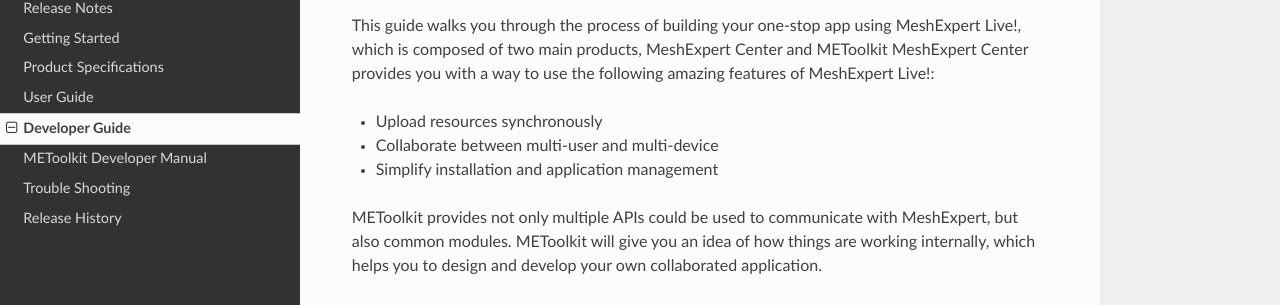
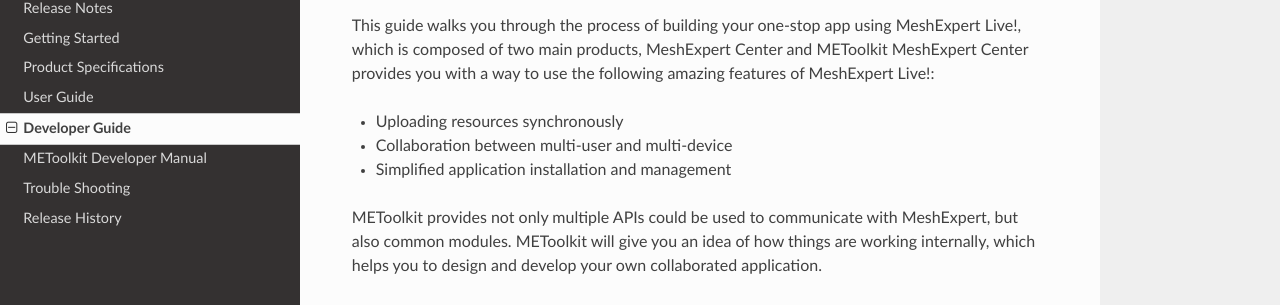
Before and after one commit to michael2008/ME-Live-Doc, an MkDocs documentation site: the page built from docs/developer-guide.md, in a window 1280 px wide and 900 px high. Shown: the part 141-446 px from the top of the window. Built offline with MkDocs 1.6.1, drawn with Linux system fonts in a browser that asks for light colours; nearby versions of some CDN libraries; old or Windows-style settings are respelled for this version of MkDocs.

Commit message:
Update developer-guide.md

```diff
--- a/docs/developer-guide.md
+++ b/docs/developer-guide.md
@@ -3,9 +3,9 @@
 This guide walks you through the process of building your one-stop app using MeshExpert Live!, which is composed of two main products, MeshExpert Center and METoolkit
 MeshExpert Center provides you with a way to use the following amazing features of MeshExpert Live!:
 
-+ Upload resources synchronously
-+ Collaborate between multi-user and multi-device
-+ Simplify installation and application management
++ Uploading resources synchronously
++ Collaboration between multi-user and multi-device
++ Simplified application installation and management
 
 METoolkit provides not only multiple APIs could be used to communicate with MeshExpert, but also common modules. METoolkit will give you an idea of how things are working internally, which helps you to design and develop your own collaborated application.
 
```
